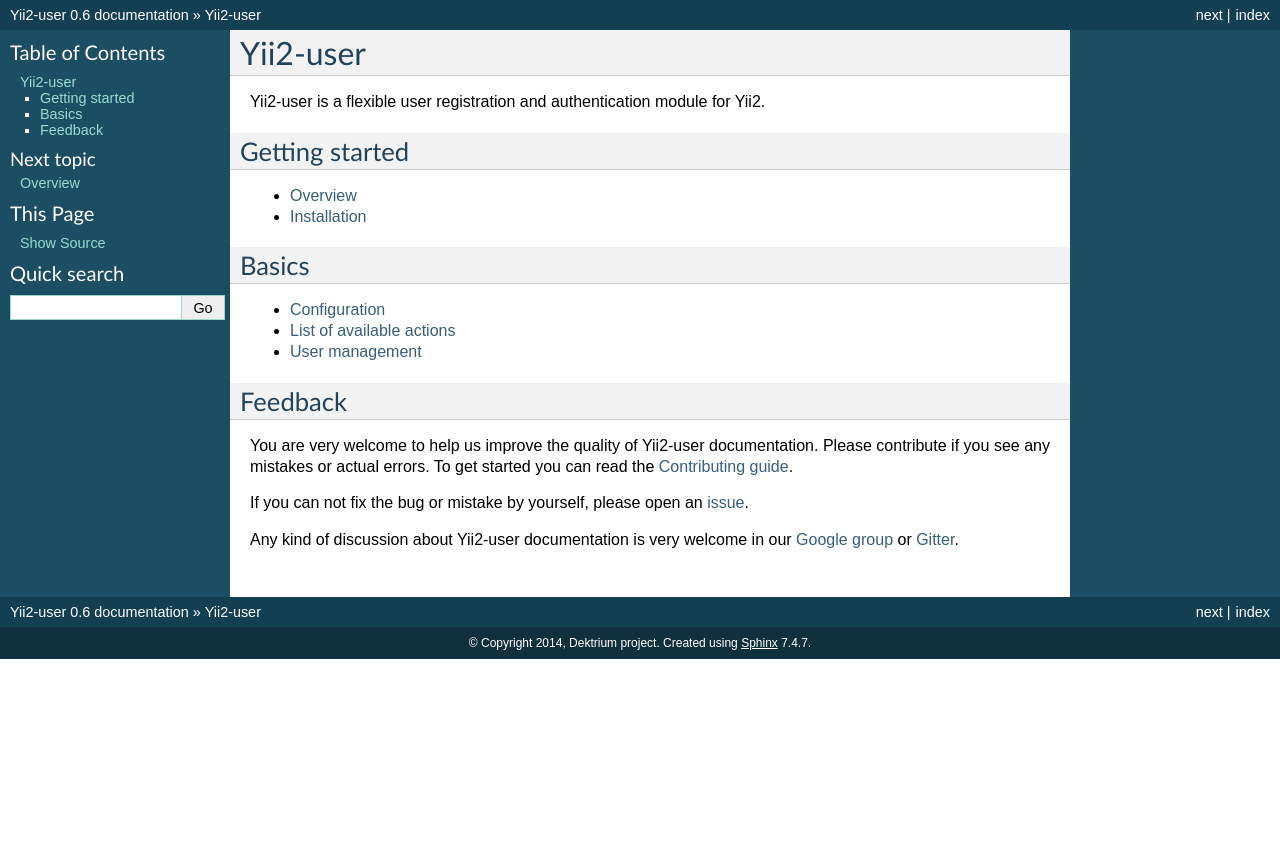
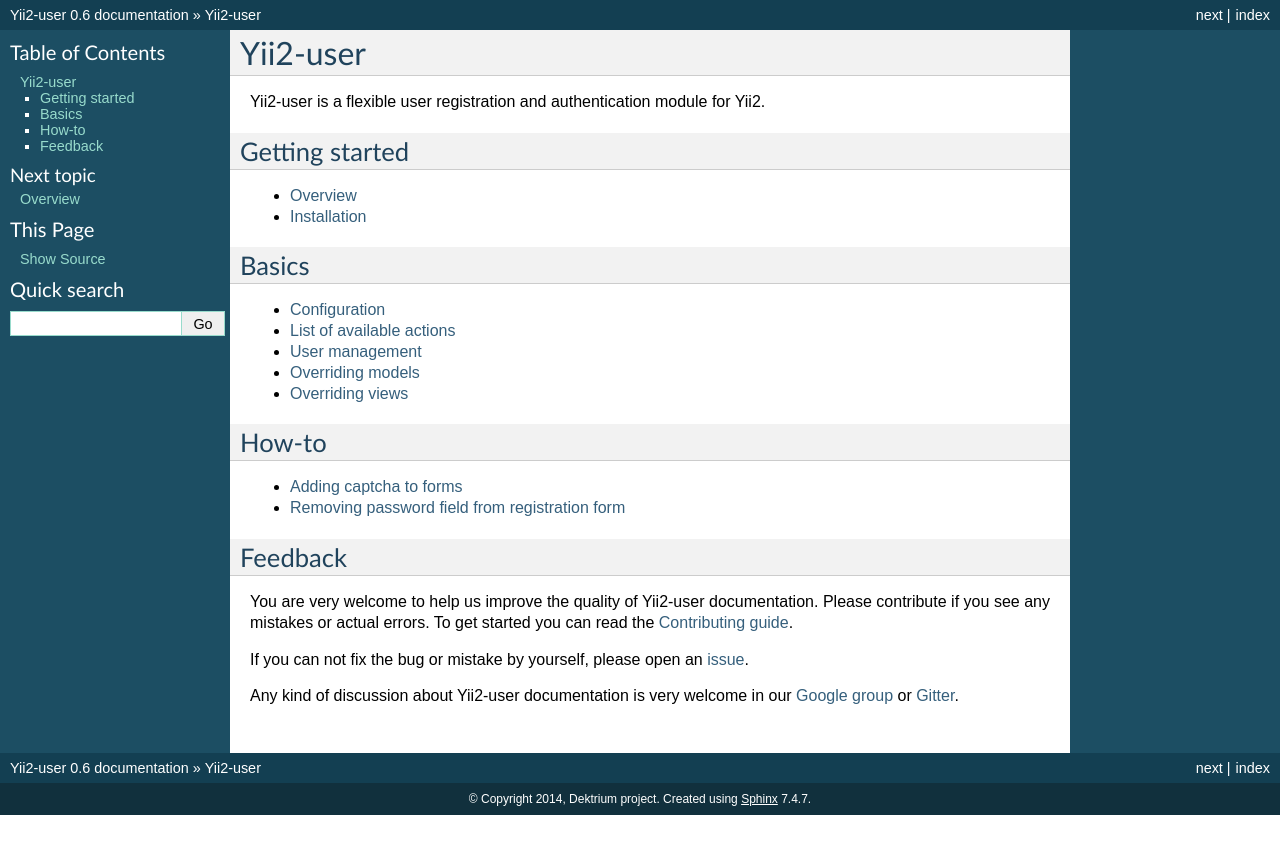
Before and after one commit to youanden/yii2-user-docs, a Sphinx documentation site: the page built from docs/index.rst, in a window 1280 px wide. Shown: the top 854 px of the page. Built offline with Sphinx 7.4.7, drawn with Linux system fonts in a browser that asks for light colours.

Commit message:
updated index file

```diff
--- a/docs/index.rst
+++ b/docs/index.rst
@@ -21,6 +21,17 @@
    basics/configuration
    basics/available-actions
    basics/user-management
+   basics/overriding-models
+   basics/overriding-views
+
+How-to
+------
+
+.. toctree::
+    :maxdepth: 1
+
+    howto/adding-captcha
+    howto/removing-password-field
 
 Feedback
 --------
```
